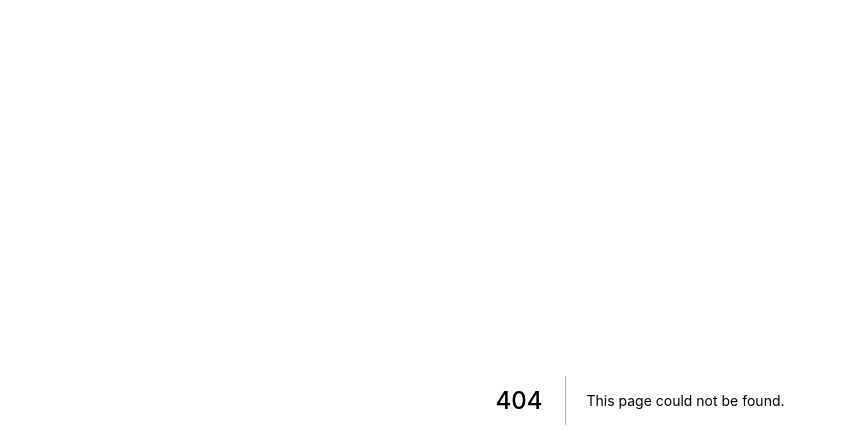
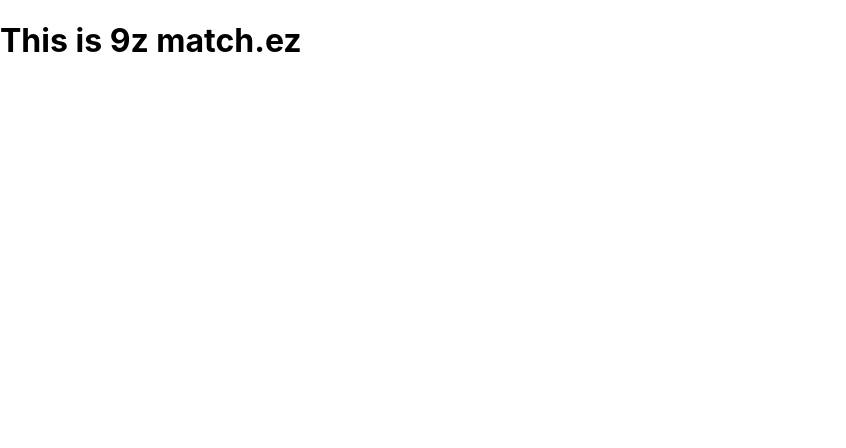
Before and after one commit to AlanWendorff/mini-genius-concept, a Next.js app: page / in a window 1280 px wide. Before the commit this address had no page. Shown: the top 448 px of the page, without its empty margins (0-846 px from the left). Built offline with nearby package versions, Linux system fonts and the light colour scheme.

Commit message:
index (main screen) should store outside a folder

```diff
--- /dev/null
+++ b/pages/index.tsx
@@ -0,0 +1,11 @@
+import type { NextPage } from "next";
+
+const index: NextPage = () => {
+  return (
+    <div>
+      <h1>This is 9z match.ez</h1>
+    </div>
+  );
+};
+
+export default index;
```
Also changed, not shown: pages/index/index.tsx (deleted, +0 -11 lines), pages/index.module.scss (added), pages/index/index.module.scss (deleted).
